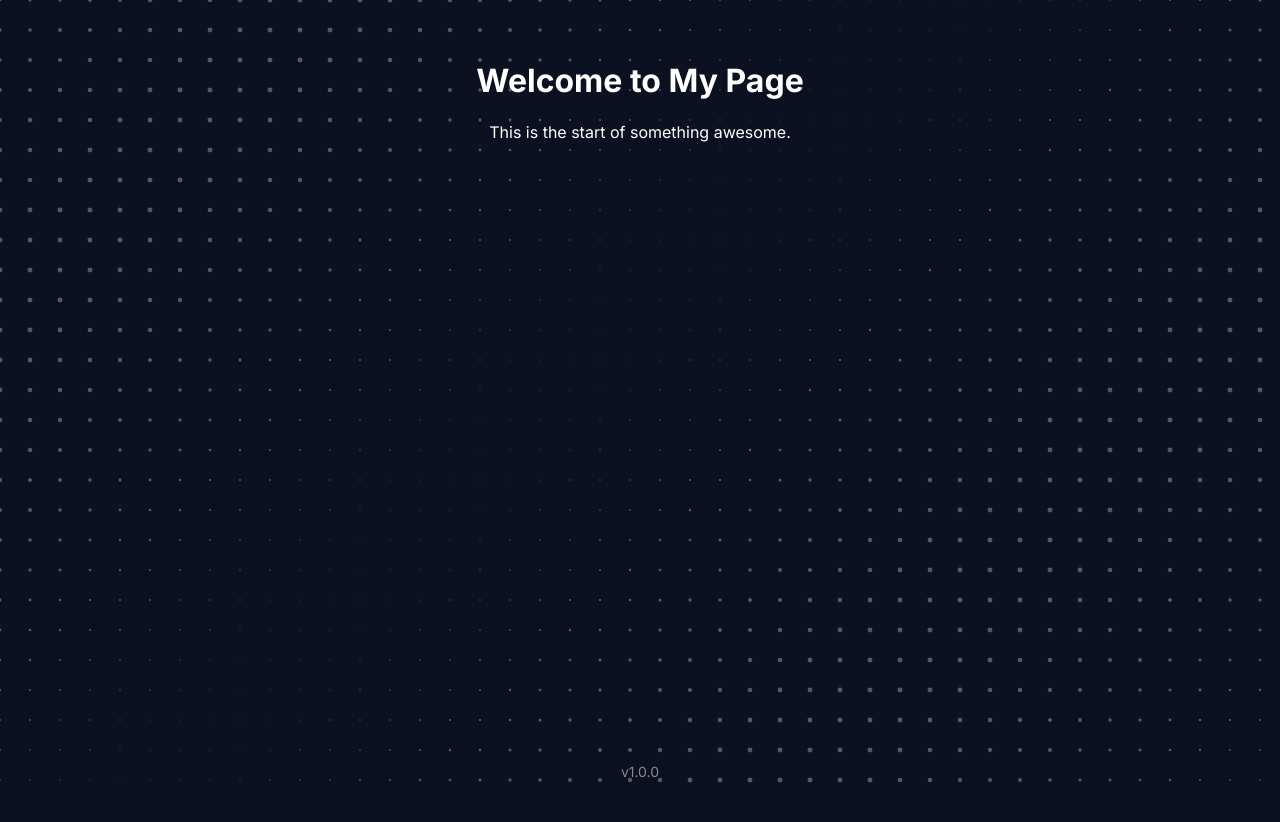
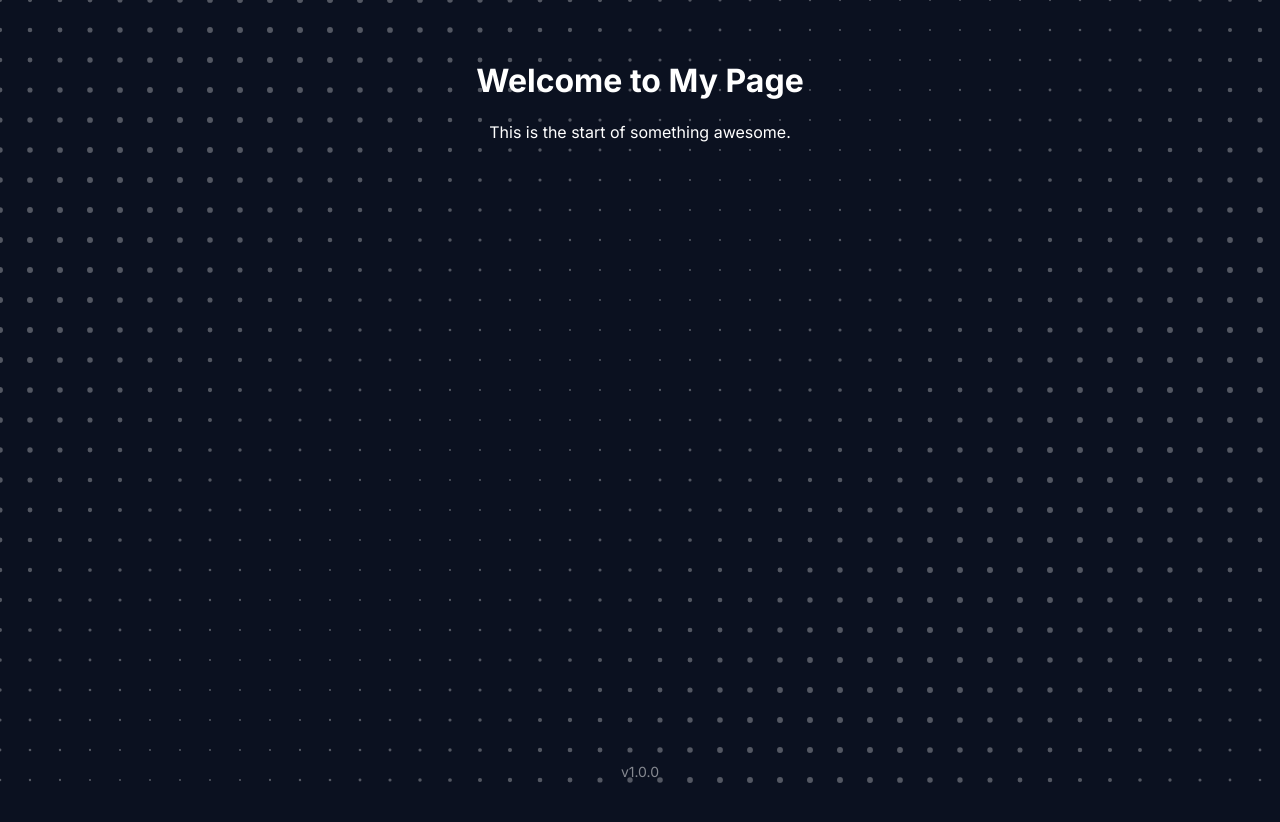
Before and after one commit to CharleyThomas/CharleyThomas.github.io, a plain HTML site: page index.html in a window 1280 px wide. Drawn offline with Linux system fonts and the light colour scheme.

Commit message:
Update index.html

```diff
--- a/index.html
+++ b/index.html
@@ -19,8 +19,6 @@
             padding: 40px;
             text-align: center;
             min-height: 100vh;
-
-            /* We removed the CSS background image because the Canvas handles it now! */
         }
 
         /* Styling for our digital "canvas" to make sure it sits behind the text */
@@ -65,7 +63,7 @@
         window.addEventListener('resize', resizeCanvas);
         resizeCanvas();
 
-        const spacing = 30; // The 30px grid spacing you chose
+        const spacing = 30; // The 30px grid spacing
 
         function animate() {
             // Clear the screen for the next frame
@@ -78,14 +76,11 @@
             for (let x = 0; x < canvas.width; x += spacing) {
                 for (let y = 0; y < canvas.height; y += spacing) {
 
-                    // THE MATH: We use a Sine wave to create an oscillating value between -1 and 1.
-                    // Dividing 'time' by 2000 makes the full cycle exactly 2 seconds.
-                    // Adding '(x + y)' offsets the wave based on position, creating the diagonal shimmer!
+                    // The Sine wave creating the diagonal shimmer
                     const wave = Math.sin((time / 2000) * Math.PI * 2 + (x + y) * 0.005);
 
-                    // We map that wave to a dot size.
-                    // Base radius is 1.5px, and it fluctuates by 1px up and down.
-                    const radius = 1.5 + (wave * 1.0);
+                    // UPDATED: Base radius is now 2px, and it fluctuates by 1px up and down.
+                    const radius = 2 + (wave * 1.0);
 
                     // Draw the dot
                     ctx.beginPath();
```
